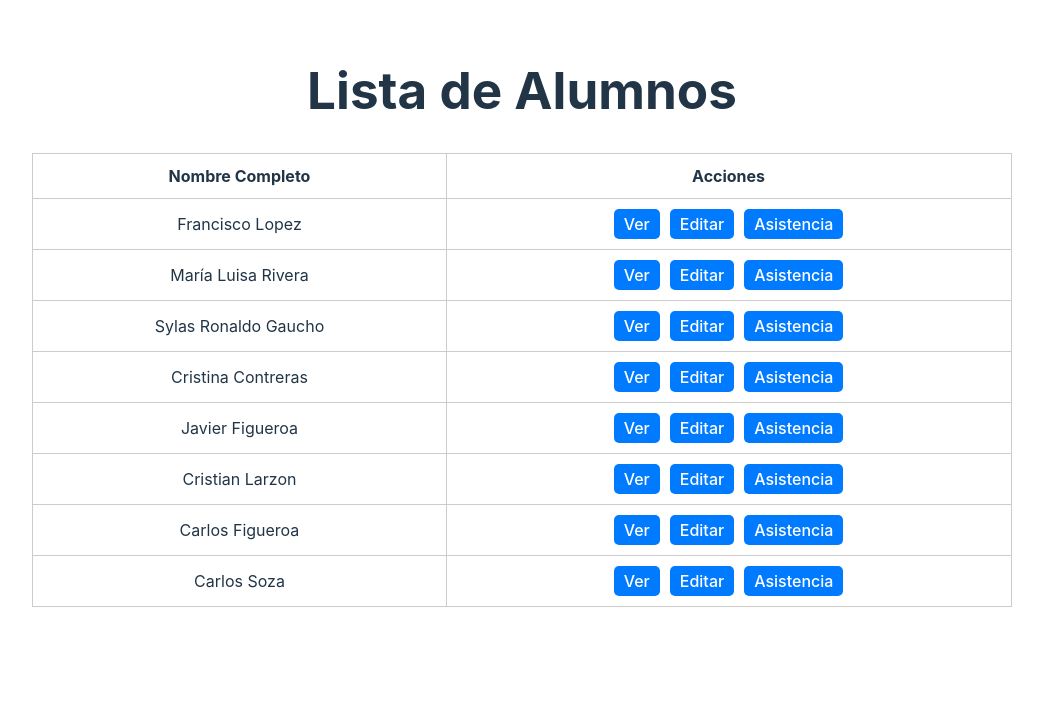
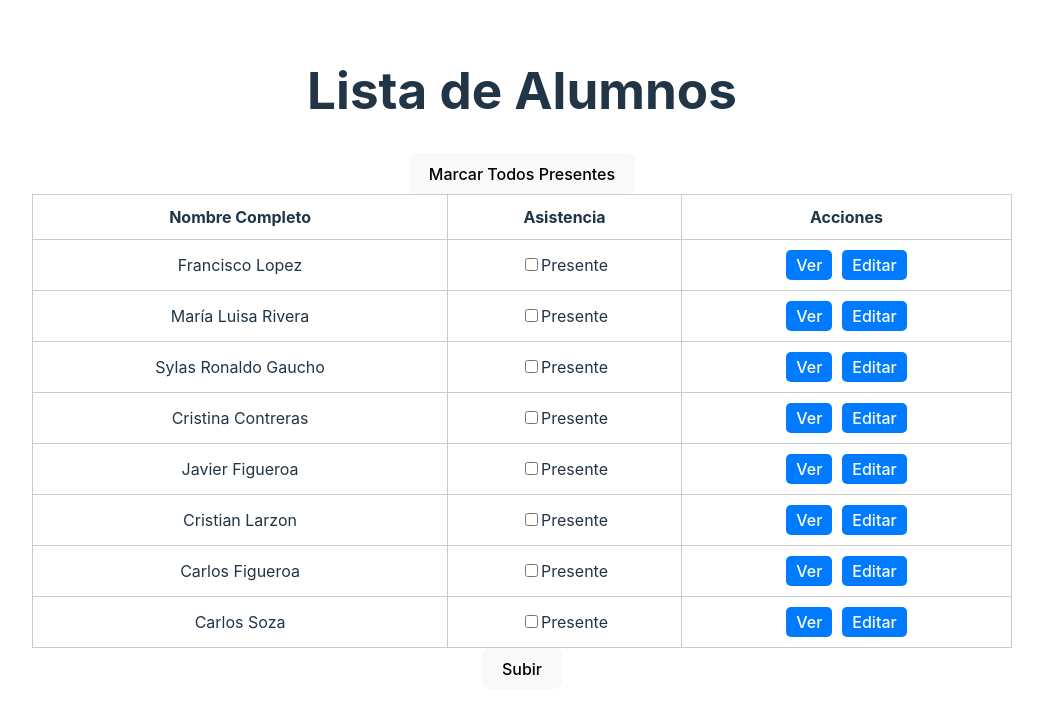
Before and after one commit to FranciscoLopezKanto/FrontGestionAsistencia, a React (Vite) app: page /home in a window 1280 px wide. Shown: the top 714 px of the page, without its empty margins (118-1161 px from the left). Built offline with nearby package versions, Linux system fonts and the light colour scheme.

Commit message:
Pasar asistencia Basica

```diff
--- a/src/pages/home/index.tsx
+++ b/src/pages/home/index.tsx
@@ -1,34 +1,27 @@
 import { useNavigate } from 'react-router-dom';
 import styled from 'styled-components';
 import Modal from '../../components/modal';
-import { useState } from 'react';
+import { useState, useEffect } from 'react';
 
-const alumnos = [
-  { id: 1, nombreCompleto: 'Francisco Lopez', edad: 20, estado: 'Activo', genero: 'Masculino', porcentajeAsistencia: '80%', promedio: 5.5 },
-  { id: 2, nombreCompleto: 'María Luisa Rivera', edad: 21, estado: 'Inactivo', genero: 'Femenino', porcentajeAsistencia: '70%', promedio: 4.5 },
-  { id: 3, nombreCompleto: 'Sylas Ronaldo Gaucho', edad: 22, estado: 'Activo', genero: 'Masculino', porcentajeAsistencia: '90%', promedio: 6.5 },
-  { id: 4, nombreCompleto: 'Cristina Contreras', edad: 23, estado: 'Activo', genero: 'Femenino', porcentajeAsistencia: '85%', promedio: 5.0 },
-  { id: 5, nombreCompleto: 'Javier Figueroa', edad: 24, estado: 'Inactivo', genero: 'Masculino', porcentajeAsistencia: '75%', promedio: 3.5 },
-  { id: 6, nombreCompleto: 'Cristian Larzon', edad: 25, estado: 'Activo', genero: 'Masculino', porcentajeAsistencia: '95%', promedio: 7.0 },
-  { id: 7, nombreCompleto: 'Carlos Figueroa', edad: 26, estado: 'Activo', genero: 'Masculino', porcentajeAsistencia: '80%', promedio: 5.5 },
-  { id: 8, nombreCompleto: 'Carlos Soza', edad: 27, estado: 'Activo', genero: 'Masculino', porcentajeAsistencia: '90%', promedio: 6.5 },
+// Lista de alumnos con los campos de días asistidos y días totales
+const initialAlumnos = [
+  { id: 1, nombreCompleto: 'Francisco Lopez', edad: 20, estado: 'Activo', genero: 'Masculino', diasAsistidos: 40, diasTotales: 50, promedio: 5.5, presenteHoy: false },
+  { id: 2, nombreCompleto: 'María Luisa Rivera', edad: 21, estado: 'Inactivo', genero: 'Femenino', diasAsistidos: 35, diasTotales: 50, promedio: 4.5, presenteHoy: false },
+  { id: 3, nombreCompleto: 'Sylas Ronaldo Gaucho', edad: 22, estado: 'Activo', genero: 'Masculino', diasAsistidos: 45, diasTotales: 50, promedio: 6.5, presenteHoy: false },
+  { id: 4, nombreCompleto: 'Cristina Contreras', edad: 23, estado: 'Activo', genero: 'Femenino', diasAsistidos: 42, diasTotales: 50, promedio: 5.0, presenteHoy: false },
+  { id: 5, nombreCompleto: 'Javier Figueroa', edad: 24, estado: 'Inactivo', genero: 'Masculino', diasAsistidos: 38, diasTotales: 50, promedio: 3.5, presenteHoy: false },
+  { id: 6, nombreCompleto: 'Cristian Larzon', edad: 25, estado: 'Activo', genero: 'Masculino', diasAsistidos: 47, diasTotales: 50, promedio: 7.0, presenteHoy: false },
+  { id: 7, nombreCompleto: 'Carlos Figueroa', edad: 26, estado: 'Activo', genero: 'Masculino', diasAsistidos: 40, diasTotales: 50, promedio: 5.5, presenteHoy: false },
+  { id: 8, nombreCompleto: 'Carlos Soza', edad: 27, estado: 'Activo', genero: 'Masculino', diasAsistidos: 45, diasTotales: 50, promedio: 6.5, presenteHoy: false },
 ];
 
 const Home = () => {
   const navigate = useNavigate();
+  const [alumnos, setAlumnos] = useState(initialAlumnos);
   const [isModalOpen, setIsModalOpen] = useState(false);
-  interface Student {
-    id: number;
-    nombreCompleto: string;
-    edad: number;
-    estado: string;
-    genero: string;
-    porcentajeAsistencia: string;
-    promedio: number;
-  }
+  const [selectedStudent, setSelectedStudent] = useState<typeof initialAlumnos[0] | null>(null); // Define the correct type for selectedStudent
 
-  const [selectedStudent, setSelectedStudent] = useState<Student | null>(null);
-
+  // Maneja la vista de detalles del estudiante seleccionado
   const handleView = (id: number) => {
     const alumno = alumnos.find(a => a.id === id);
     if (alumno) {
@@ -37,52 +30,118 @@ const Home = () => {
     }
   };
 
+  // Redirige a la página de edición del alumno
   const handleEdit = (id: number) => {
-    console.log(`Editar alumno con id ${id}`);
     navigate(`/alumnos/${id}/editar`);
   };
 
-  const handleTicket = (id: number) => {
-    console.log(`Generar ticket para alumno con id ${id}`);
+  // Marca o desmarca un estudiante como presente hoy
+  const handleAttendanceToggle = (id: number) => {
+    setAlumnos(prevAlumnos =>
+      prevAlumnos.map(alumno =>
+        alumno.id === id
+          ? { ...alumno, presenteHoy: !alumno.presenteHoy }
+          : alumno
+      )
+    );
   };
+
+  // Marca todos los estudiantes como presentes
+  const handleAllPresent = () => {
+    setAlumnos(prevAlumnos =>
+      prevAlumnos.map(alumno => ({
+        ...alumno,
+        presenteHoy: true, // Marcar todos como presentes
+      }))
+    );
+  };
+
+  // Guarda la asistencia (sube los cambios y actualiza los días asistidos y totales)
+  const handleSaveAttendance = () => {
+    setAlumnos(prevAlumnos =>
+      prevAlumnos.map(alumno =>
+        alumno.presenteHoy
+          ? {
+              ...alumno,
+              diasAsistidos: alumno.diasAsistidos + 1,
+              diasTotales: alumno.diasTotales + 1,
+              presenteHoy: false, // Reinicia la asistencia para el siguiente día
+            }
+          : {
+              ...alumno,
+              diasTotales: alumno.diasTotales + 1,
+            }
+      )
+    );
+  };
+
+  // Calcula el porcentaje de asistencia
+  const calculateAttendancePercentage = (diasAsistidos: number, diasTotales: number) => {
+    return ((diasAsistidos / diasTotales) * 100).toFixed(2) + '%';
+  };
+
+  useEffect(() => {
+    setAlumnos(prevAlumnos =>
+      prevAlumnos.map(alumno => ({
+        ...alumno,
+        porcentajeAsistencia: calculateAttendancePercentage(alumno.diasAsistidos, alumno.diasTotales),
+      }))
+    );
+  }, []);
 
   return (
     <HomeContainer>
       <h1>Lista de Alumnos</h1>
+      <button onClick={handleAllPresent}>Marcar Todos Presentes</button>
       <Table>
         <thead>
           <tr>
             <th>Nombre Completo</th>
+            <th>Asistencia</th>
             <th>Acciones</th>
           </tr>
         </thead>
         <tbody>
-          {alumnos.map((alumno) => (
+          {alumnos.map(alumno => (
             <tr key={alumno.id}>
               <td>{alumno.nombreCompleto}</td>
               <td>
+                <input
+                  type="checkbox"
+                  onChange={() => handleAttendanceToggle(alumno.id)}
+                  checked={alumno.presenteHoy} // Refleja el estado de asistencia
+                />
+                Presente
+              </td>
+              <td>
                 <ActionButton onClick={() => handleView(alumno.id)}>Ver</ActionButton>
                 <ActionButton onClick={() => handleEdit(alumno.id)}>Editar</ActionButton>
-                <ActionButton onClick={() => handleTicket(alumno.id)}>Asistencia</ActionButton>
               </td>
             </tr>
           ))}
         </tbody>
       </Table>
+      <button onClick={handleSaveAttendance}>Subir</button>
+
       <Modal
         isOpen={isModalOpen}
         onClose={() => setIsModalOpen(false)}
-        text={selectedStudent ? (
+        text={
+          selectedStudent ? (
             <StudentDetails>
               <h2>Detalles del Estudiante</h2>
               <p><strong>Nombre Completo:</strong> {selectedStudent.nombreCompleto}</p>
               <p><strong>Edad:</strong> {selectedStudent.edad}</p>
               <p><strong>Estado:</strong> {selectedStudent.estado}</p>
               <p><strong>Género:</strong> {selectedStudent.genero}</p>
-            <p><strong>Porcentaje de Asistencia:</strong> {selectedStudent.porcentajeAsistencia}</p>
+              <p><strong>Días Asistidos:</strong> {selectedStudent.diasAsistidos}</p>
+              <p><strong>Días Totales:</strong> {selectedStudent.diasTotales}</p>
               <p><strong>Promedio:</strong> {selectedStudent.promedio}</p>
             </StudentDetails>
-        ) : 'Cargando...'}
+          ) : (
+            'Cargando...'
+          )
+        }
       />
     </HomeContainer>
   );
@@ -90,6 +149,7 @@ const Home = () => {
 
 export default Home;
 
+// Estilos del contenedor principal
 const HomeContainer = styled.div`
   display: flex;
   flex-direction: column;
@@ -98,6 +158,7 @@ const HomeContainer = styled.div`
   padding: 20px;
 `;
 
+// Estilos de la tabla
 const Table = styled.table`
   width: 80%;
   border-collapse: collapse;
@@ -109,6 +170,7 @@ const Table = styled.table`
   }
 `;
 
+// Estilos de los botones de acción
 const ActionButton = styled.button`
   margin: 0 5px;
   padding: 5px 10px;
@@ -123,8 +185,9 @@ const ActionButton = styled.button`
   }
 `;
 
+// Estilos para los detalles del estudiante en el modal
 const StudentDetails = styled.div`
-  text-align: left; /* Alinear el texto a la izquierda para una mejor legibilidad */
+  text-align: left;
   h2 {
     margin-top: 0;
   }
--- a/src/pages/login/styles/index.ts
+++ b/src/pages/login/styles/index.ts
@@ -30,6 +30,9 @@ export const FormStyled = styled.form`
   display: flex;
   flex-direction: column;
   gap: 15px;
+  button {
+    color: white;
+  }
 `;
 
 export const InputStyled = styled.div`
@@ -41,6 +44,7 @@ export const InputStyled = styled.div`
     width: 300px;
     height: 30px;
     border: 1px solid #ccc;
+    padding: 5px 15px;
     border-radius: 10px;
     font-size: 16px;
   }
```
Lines whose indentation alone changed are shown as unchanged.
